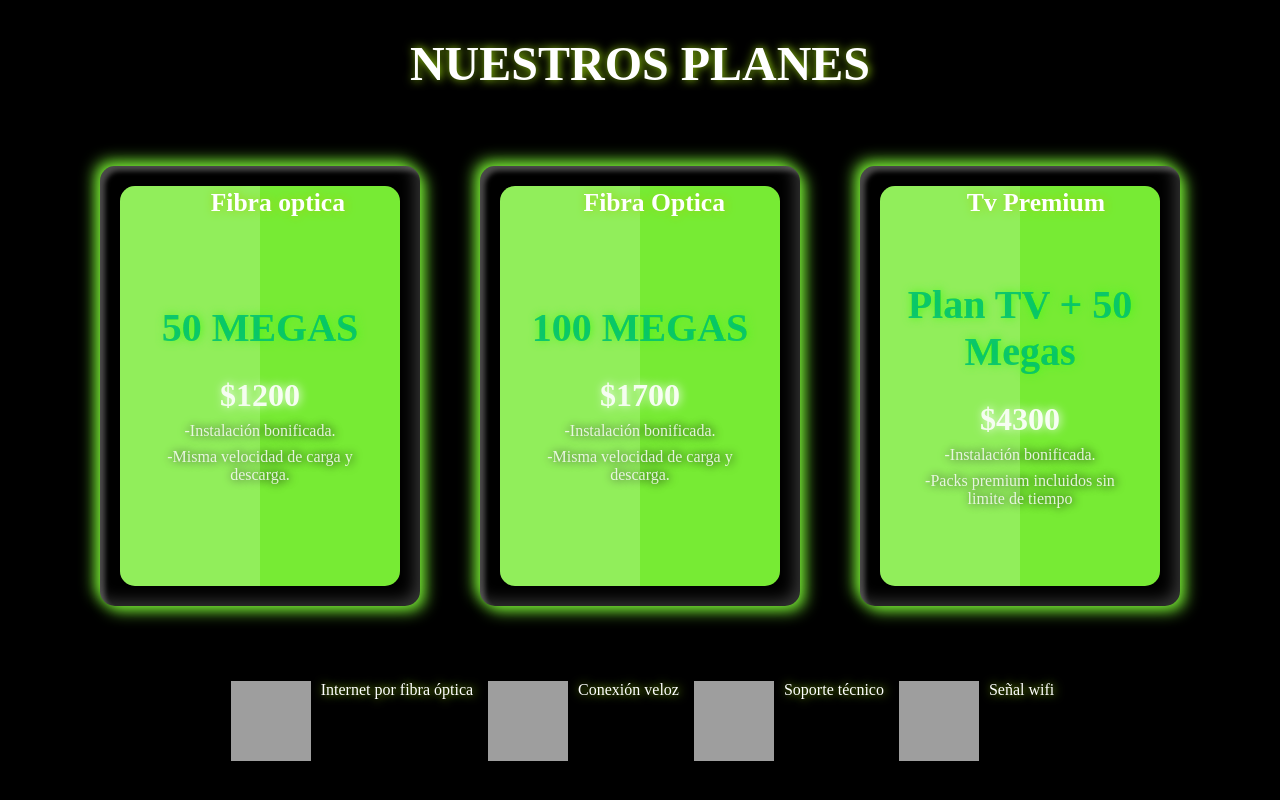
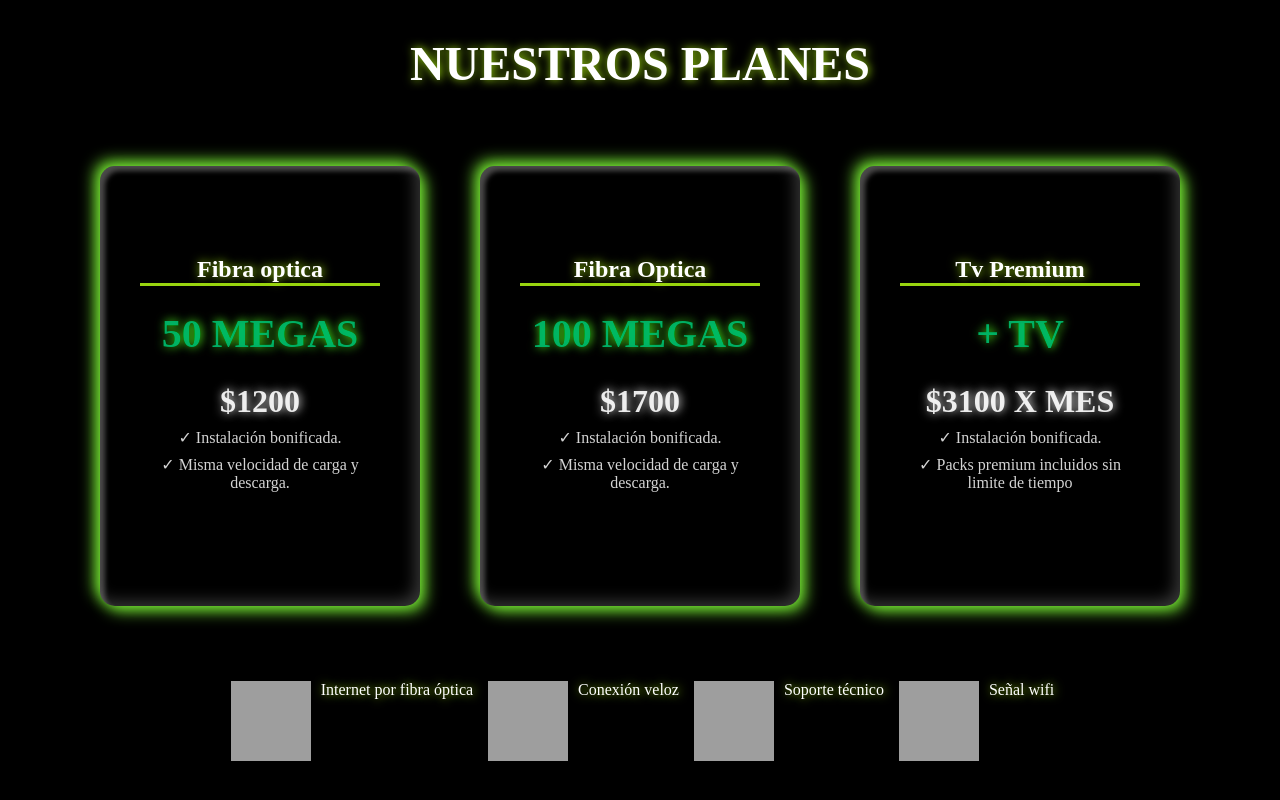
Before and after one commit to martinsosafer/medianet, a React (Create React App) app: page / in a window 1280 px wide. Shown: the part 809-1609 px from the top of the page. Built offline with nearby package versions, Linux system fonts and the light colour scheme; grey boxes are pictures that could not be loaded; a web font is replaced by a local one.

Commit message:
ultimo commit

```diff
--- a/src/components/Card/Card.js
+++ b/src/components/Card/Card.js
@@ -7,11 +7,12 @@ const Card = () => {
       <div class="card">
         <div class="box">
           <div class="content">
-            <h2>Fibra optica</h2>
+            <h2 class="h2">Fibra optica</h2>
+
             <h3>50 MEGAS</h3>
             <h1> $1200</h1>
-            <p class="pCard">-Instalación bonificada.</p>
-            <p class="pCard">-Misma velocidad de carga y descarga.</p>
+            <p class="pCard">✓ Instalación bonificada.</p>
+            <p class="pCard">✓ Misma velocidad de carga y descarga.</p>
           </div>
         </div>
       </div>
@@ -19,22 +20,22 @@ const Card = () => {
       <div class="card">
         <div class="box">
           <div class="content">
-            <h2> Fibra Optica </h2>
+            <h2 class="h2"> Fibra Optica </h2>
             <h3>100 MEGAS</h3>
             <h1>$1700</h1>
-            <p class="pCard">-Instalación bonificada.</p>
-            <p class="pCard">-Misma velocidad de carga y descarga.</p>
+            <p class="pCard">✓ Instalación bonificada.</p>
+            <p class="pCard">✓ Misma velocidad de carga y descarga.</p>
           </div>
         </div>
       </div>
       <div class="card">
         <div class="box">
           <div class="content">
-            <h2>Tv Premium</h2>
-            <h3>Plan TV + 50 Megas</h3>
-            <h1>$4300</h1>
-            <p class="pCard">-Instalación bonificada.</p>
-            <p class="pCard">-Packs premium incluidos sin limite de tiempo</p>
+            <h2 class="h2">Tv Premium</h2>
+            <h3>+ TV</h3>
+            <h1>$3100 X MES</h1>
+            <p class="pCard">✓ Instalación bonificada.</p>
+            <p class="pCard">✓ Packs premium incluidos sin limite de tiempo</p>
           </div>
         </div>
       </div>
--- a/src/components/Card/CardS.css
+++ b/src/components/Card/CardS.css
@@ -44,7 +44,7 @@ body .container .card .box {
   left: 20px;
   right: 20px;
   bottom: 20px;
-  background: #77eb34;
+  background: black;
   border-radius: 15px;
   display: flex;
   justify-content: center;
@@ -65,7 +65,6 @@ body .container .card .box:before {
   left: 0;
   width: 50%;
   height: 100%;
-  background: #f1f7ed36;
 }
 
 body .container .card .box .content {
@@ -73,11 +72,12 @@ body .container .card .box .content {
   text-align: center;
 }
 
-body .container .card .box .content h2 {
-  position: absolute;
-  top: 2px;
+body .container .card .box .content .h2 {
+  margin-top: -1rem;
   right: 55px;
-  font-size: 1.6rem;
+  font-size: 1.5rem;
+  background-color: #00000000;
+  border-bottom: 3px solid #99d50f;
   color:white;
   text-shadow: #99d50f 1px 0 10px;
   @media screen and (max-width: 768px) {
```
